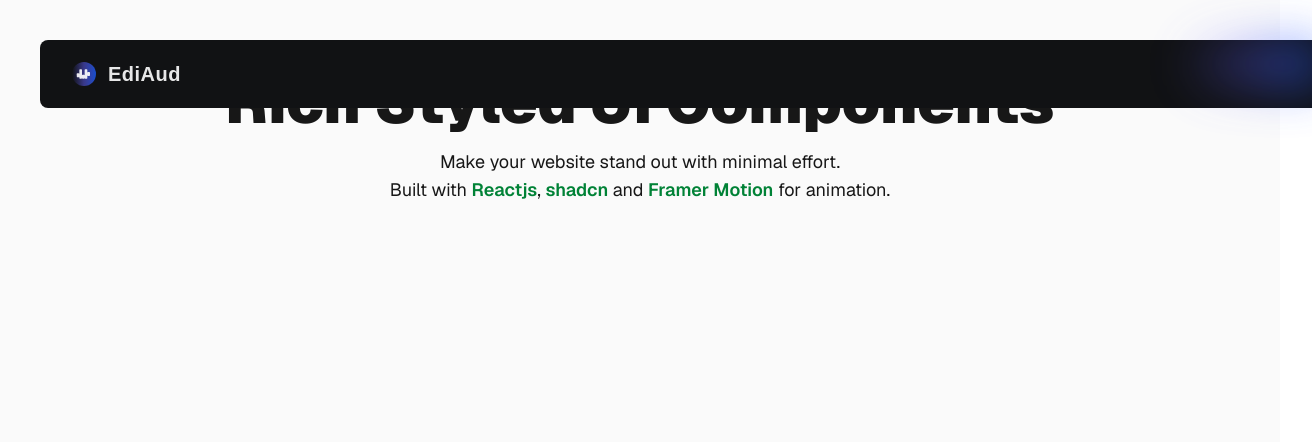
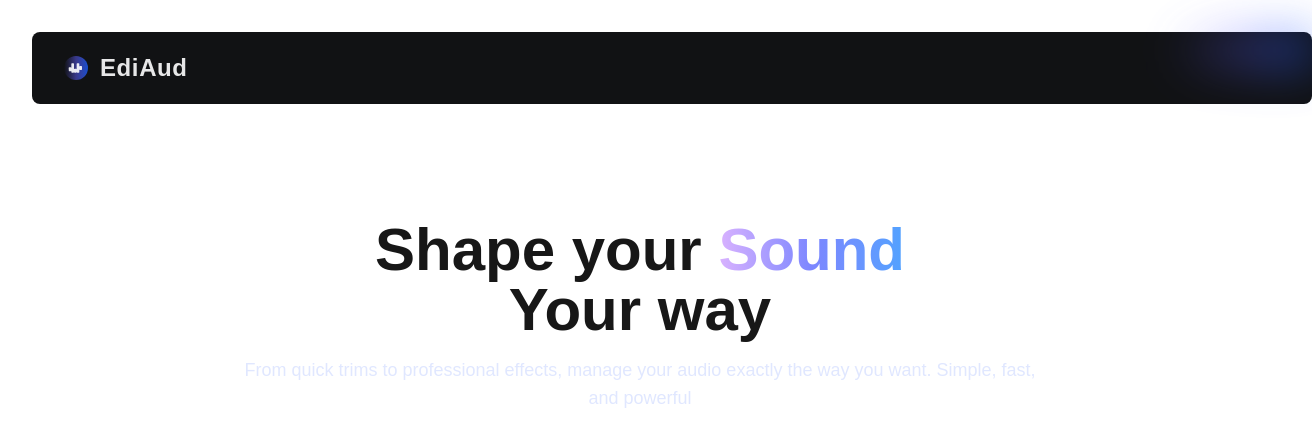
Before and after one commit to Anshikagoel11/EdiAud, a Next.js app: page / in a window 1280 px wide. Shown: the top 442 px of the page, 1312 px wide, since content can reach past the window. Built offline with nearby package versions, Linux system fonts and the light colour scheme.

Commit message:
fix bug in insights part

```diff
--- a/app/page.js
+++ b/app/page.js
@@ -1,7 +1,7 @@
 import { Hero } from "@/components/hero";
 export default function Home() {
   return (
-    <div className="flex min-h-screen items-center justify-center bg-zinc-50 font-sans dark:bg-black">
+    <div className="flex min-h-screen items-center justify-center">
       <Hero/>
     </div>
   );
--- a/components/hero.jsx
+++ b/components/hero.jsx
@@ -1,37 +1,123 @@
-/* eslint-disable @next/next/no-img-element */
+'use client';
 import Link from 'next/link';
+
 export const Hero = () => {
   return (
-    <div>
-      {/* <Header /> */}
-      <div className="mx-auto max-w-4xl h-[85vh] lg:h-[90vh] center px-2">
-        <div className="animate-in mt-10 sm:mt-16">
+    <div className="py-5">
+      <div className="max-w-4xl h-[85vh] lg:h-[90vh] center px-2">
+        <div className="mt-10 sm:mt-16">
+          {/* Animated heading with staggered entrance */}
           <h1 className="text-4xl md:text-5xl text-center font-black text-balance lg:text-6xl h1 mb-4">
-            Rich Styled UI Components
+            <span className="inline-block opacity-0 animate-fadeInUp animation-delay-100">
+  Shape your&nbsp;
+</span>
+
+<span className="inline-block opacity-0 animate-fadeInUp animation-delay-300 bg-gradient-to-l from-blue-400 via-indigo-400 to-purple-300 bg-clip-text text-transparent">
+  Sound
+</span>
+
+            <br />
+            <span className="inline-block opacity-0 animate-fadeInUp animation-delay-500">
+              Your way
+            </span>
           </h1>
-          <p className="text-center text-pretty text-lg mb-4 dark:text-zinc-400 mx-auto">
-            Make your website stand out with minimal effort.
-            <span className="block">
-              Built with{' '}
-              <span className="dark:text-green-300 text-green-700 font-semibold">
-                Reactjs
-              </span>
-              ,{' '}
-              <span className="dark:text-green-300 text-green-700 font-semibold">
-                shadcn
-              </span>{' '}
-              and{' '}
-              <span className="dark:text-green-300 text-green-700 font-semibold">
-                Framer Motion
-              </span>{' '}
-              for animation.
-            </span>
+
+          <p className="text-center text-pretty text-lg mb-4 mx-auto text-indigo-100 opacity-0 animate-fadeIn animation-delay-700">
+            From quick trims to professional effects, manage your audio exactly the way you want. Simple, fast, and powerful
           </p>
-          <div className="flex-row-center gap-4 mx-auto max-w-fit py-4">
 
-          </div>
+          <div className="flex-row-center gap-4 mx-auto max-w-fit py-4 opacity-0 animate-fadeIn animation-delay-900">
+  <Link href="/edit-audio">
+    <button className="group relative inline-flex items-center justify-center px-8 py-3 font-medium text-white rounded-2xl border">
+      {/* Shiny overlay */}
+      <span className="absolute inset-0 overflow-hidden">
+        <span className="absolute inset-0 animate-shine bg-gradient-to-r from-transparent via-white/30 to-transparent -translate-x-full group-hover:translate-x-full transition-transform duration-1000"></span>
+      </span>
+
+      {/* Button text */}
+      <span className="relative text-base font-bold">Edit Now</span>
+
+      {/* Arrow icon */}
+      <svg
+        className="ml-2 w-5 h-5 relative transition-transform duration-300 group-hover:translate-x-1"
+        fill="none"
+        stroke="currentColor"
+        viewBox="0 0 24 24"
+      >
+        <path
+          strokeLinecap="round"
+          strokeLinejoin="round"
+          strokeWidth="2"
+          d="M13 7l5 5m0 0l-5 5m5-5H6"
+        />
+      </svg>
+    </button>
+  </Link>
+</div>
+
         </div>
       </div>
+
+      {/* Add these styles to your global CSS or Tailwind config */}
+      <style jsx>{`
+        @keyframes fadeInUp {
+          from {
+            opacity: 0;
+            transform: translateY(20px);
+          }
+          to {
+            opacity: 1;
+            transform: translateY(0);
+          }
+        }
+
+        @keyframes fadeIn {
+          from {
+            opacity: 0;
+          }
+          to {
+            opacity: 1;
+          }
+        }
+
+        @keyframes shine {
+          to {
+            transform: translateX(100%);
+          }
+        }
+
+        .animate-fadeInUp {
+          animation: fadeInUp 0.8s ease-out forwards;
+        }
+
+        .animate-fadeIn {
+          animation: fadeIn 1s ease-out forwards;
+        }
+
+        .animate-shine {
+          animation: shine 2s infinite;
+        }
+
+        .animation-delay-100 {
+          animation-delay: 100ms;
+        }
+
+        .animation-delay-300 {
+          animation-delay: 300ms;
+        }
+
+        .animation-delay-500 {
+          animation-delay: 500ms;
+        }
+
+        .animation-delay-700 {
+          animation-delay: 700ms;
+        }
+
+        .animation-delay-900 {
+          animation-delay: 900ms;
+        }
+      `}</style>
     </div>
   );
 };
--- a/components/navbar.jsx
+++ b/components/navbar.jsx
@@ -14,16 +14,14 @@ export default function Navbar() {
   }, []);
 
   return (
-    <nav className="fixed top-0 left-0 w-full z-50 m-10 ">
-      {/* Glow only on right */}
-
+    <nav className="w-full m-8">
 
       {/* Navbar container */}
       <div
         className={`relative max-w-7xl mx-auto flex items-center justify-between px-8 py-5
         transition-all duration-300 rounded-lg
         ${isScrolled
-          ? 'bg-[#111214]/80 backdrop-blur-xl border-b border-white/10'
+          ? 'bg-[#111214]/80 backdrop-blur-xl'
           : 'bg-[#111214]'
         }`}
       >
@@ -46,7 +44,7 @@ export default function Navbar() {
   </svg>
 
   {/* Title */}
-  <span className="text-xl text-white/90 tracking-wide font-bold text-balance">
+  <span className="text-2xl text-white/90 tracking-wide font-bold text-balance">
     EdiAud
   </span>
 </div>
@@ -54,7 +52,7 @@ export default function Navbar() {
         {/* Right placeholder (you can add menu or buttons here) */}
         <div className="flex items-center gap-4">
              <div
-        className={`absolute top-0 right-0 h-[70%] w-36 bg rounded-l-full blur-xl transition-opacity duration-300
+        className={`absolute top-0 right-0 h-[50%] pt-2 w-36 bg rounded-l-full blur-xl transition-opacity duration-300
         ${isScrolled ? 'opacity-100' : 'opacity-70'}
         bg-gradient-to-l from-blue-600/80 via-indigo-500/50 to-transparent`}
       />
--- a/package.json
+++ b/package.json
@@ -9,10 +9,12 @@
     "lint": "eslint"
   },
   "dependencies": {
+    "clsx": "^2.1.1",
     "lucide-react": "^0.561.0",
     "next": "16.0.10",
     "react": "^19.2.1",
     "react-dom": "19.2.1",
+    "tailwind-merge": "^3.4.0",
     "wavesurfer.js": "^7.12.1"
   },
   "devDependencies": {
```
Also changed, not shown: 1 other file (tests, documents, lock files or other folders).
